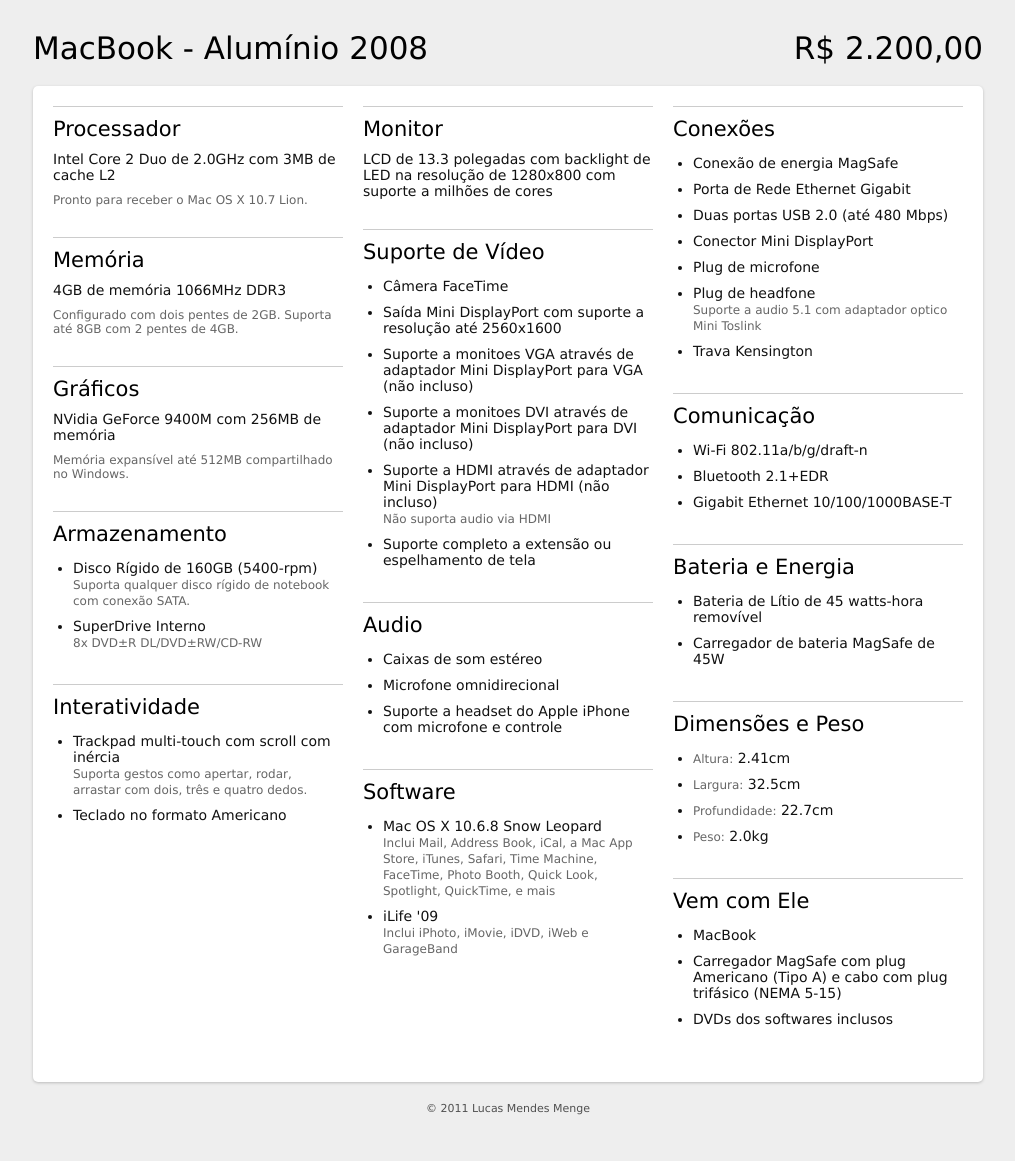
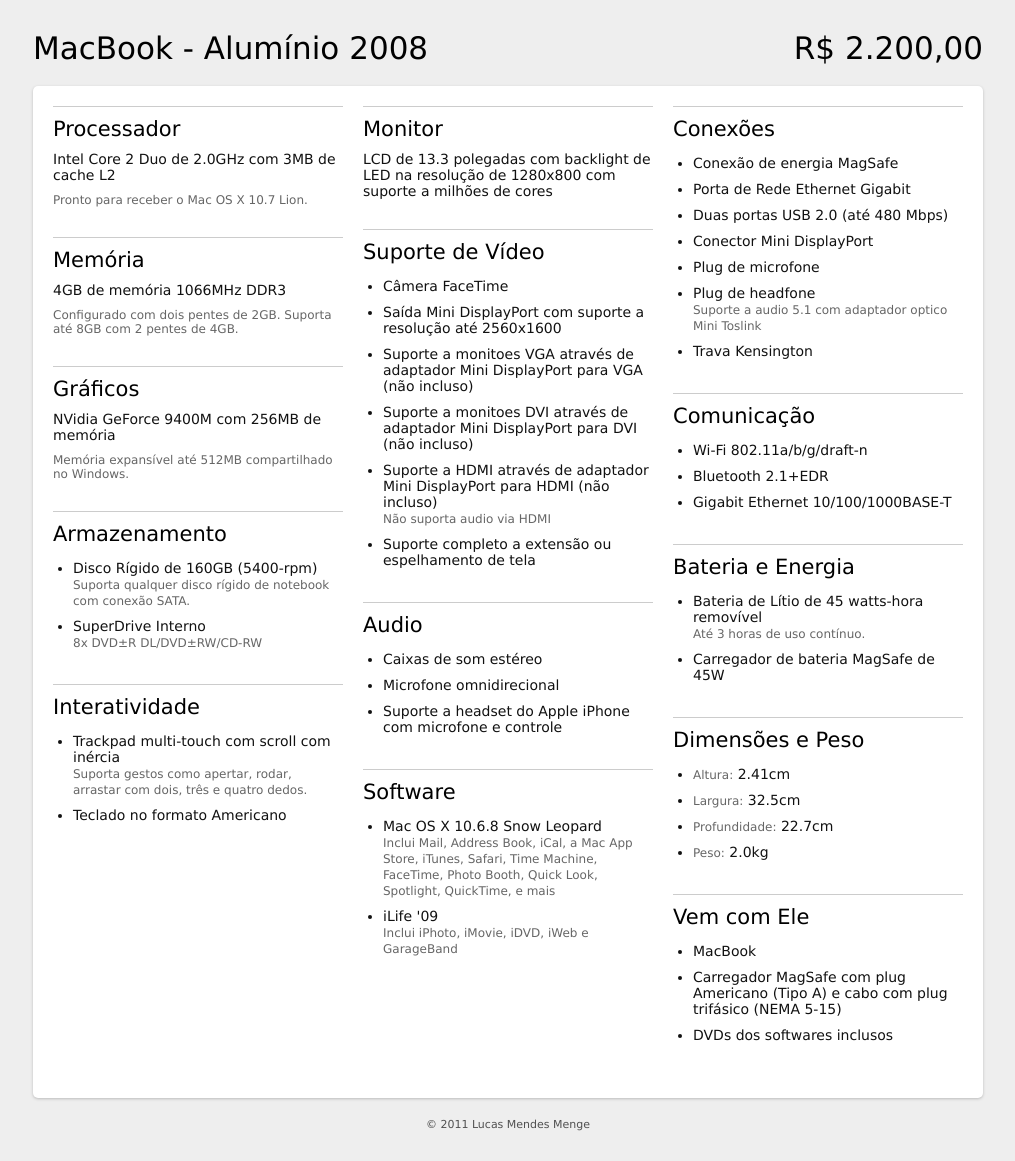
Before and after one commit to lmmenge/lmmenge.github.com, a Jekyll site: the page macbook/index.html, which Jekyll copies as it is, in a window 1280 px wide. Shown: the whole page, without its empty margins (132-1147 px from the left). Built offline with Jekyll 4.4.1, drawn with Linux system fonts in a browser that asks for light colours.

```diff
--- a/macbook/index.html
+++ b/macbook/index.html
@@ -117,7 +117,10 @@
           <div class="group">
             <h2>Bateria e Energia</h2>
             <ul>
-              <li>Bateria de L&iacute;tio de 45 watts-hora remov&iacute;vel</li>
+              <li>
+                Bateria de L&iacute;tio de 45 watts-hora remov&iacute;vel<br/>
+                <span class="faded">Até 3 horas de uso contínuo.</span>
+              </li>
               <li>Carregador de bateria MagSafe de 45W</li>
             </ul>
           </div>
```
